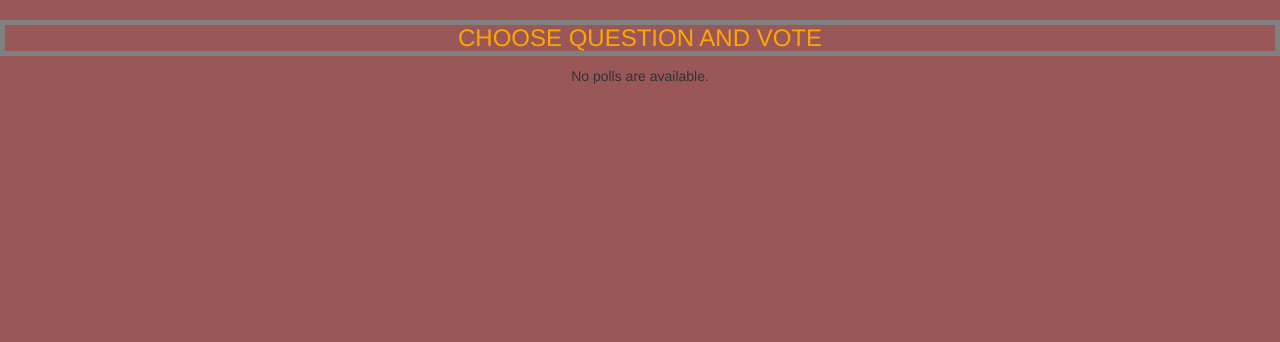
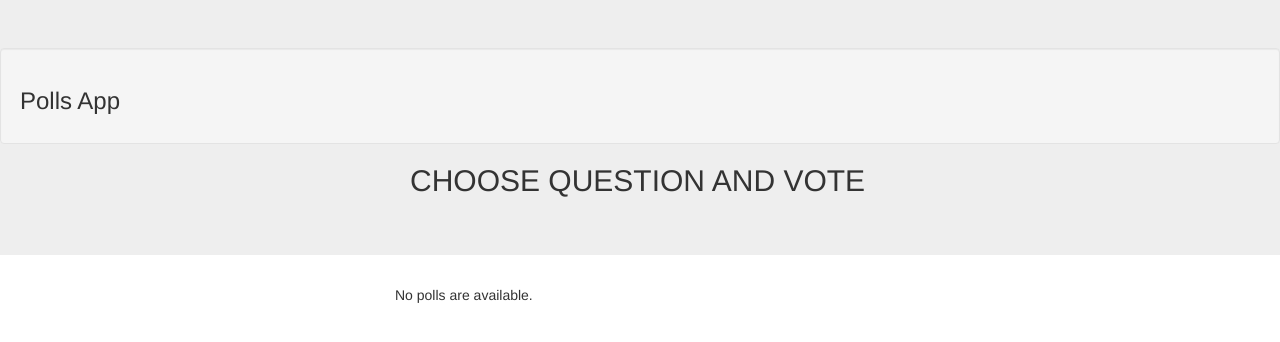
Before and after one commit to RahabNderitu/pollsapp, a Django app: template templates/pollsproject1/index.html in a window 1280 px wide. Shown: the top 342 px of the page. Run offline with Django 3.2, Linux system fonts and the light colour scheme; the template is opened without the code that fills it, so the values that code supplies are empty; some libraries are stand-ins or nearby versions.

Commit message:
Used input groups,list groups,button groups ,wells and jumbotrons to customize templates

```diff
--- a/static/pollsproject1/style.css
+++ b/static/pollsproject1/style.css
@@ -1,18 +1,8 @@
 li a {
 
-    font-size: 15spx;
-    background-color: #202025;
-    text-align: center;
-    border-top: 100px;
-    border-left: 100px;
-    padding: 0px;
-    position:absolute;
-    border-style: solid;
-    border-width: 5px;
-    border-left-width: 5px;
-    border-right-width: 5px;
 
-    border-color: #c614d0;
+ color:black;
+
 
 
 
@@ -20,10 +10,7 @@ li a {
 
 }
 
-a {
-    color: #1b1c1d;
-    text-decoration: none;
-}
+
 
 h3{
    text-align: left;
--- a/templates/pollsproject1/index.html
+++ b/templates/pollsproject1/index.html
@@ -4,40 +4,46 @@
 <head>
 	<title></title>
 
-<link rel="stylesheet" type="text/css" href="{% static 'pollsproject1/style.css' %}">
+
 <link rel="stylesheet" href="https://maxcdn.bootstrapcdn.com/bootstrap/3.4.0/css/bootstrap.min.css">
-<style>
-body{
-	background-color:  #9a5757;
-}
 
+<style type="text/css">
+    .main,h2{
+      margin-left:400px;
+      padding: 0px 10px;
+    }
+    body{
+      background-color: white;
+    }
+  </style>
+</head>
 
-</style>
-</head>
 <body>
+ <div class="jumbotron" >
+  <div class="well">
+    <h3>Polls App</h3>
+  </div>
+<h2>CHOOSE QUESTION  AND VOTE</h2>
 
-<h3 style="color:orange; text-align:center;  border: 5px solid grey;">CHOOSE QUESTION  AND VOTE</h3>
+ </div>
 
+<div id="content" name="content" class="main">
+    <div class="row justify-content-center">
+      <div class="col-8">
 {% if latest_question_list %}
-    <ul style= "font-size: 20px; color:purple;  text-align: center; list-style: inside; border:5px solid black;position: relative;
-  z-index: 1;
-  background: lightpink;
-
-  padding: 45px;
-  ">
+    <ul class="list-group list-group-flush">
     {% for question in latest_question_list %}
-       <li><a href="{% url 'pollsproject1:detail' question.id %}">{{ question.question_text }}</a></li>
+       <li class="list-group-item list-group-item-danger"><a href="{% url 'pollsproject1:detail' question.id %}">{{ question.question_text }}</a></li>
 
     {% endfor %}
     </ul>
+
 {% else %}
     <p>No polls are available.</p>
 {% endif %}
+</div>
 
-
-
-
-
-
+    </div>
+       </div>
 </body>
 </html>
```
Also changed, not shown: templates/pollsproject1/detail.html (+41 -24 lines), templates/pollsproject1/results.html (+39 -24 lines), db.sqlite3.
